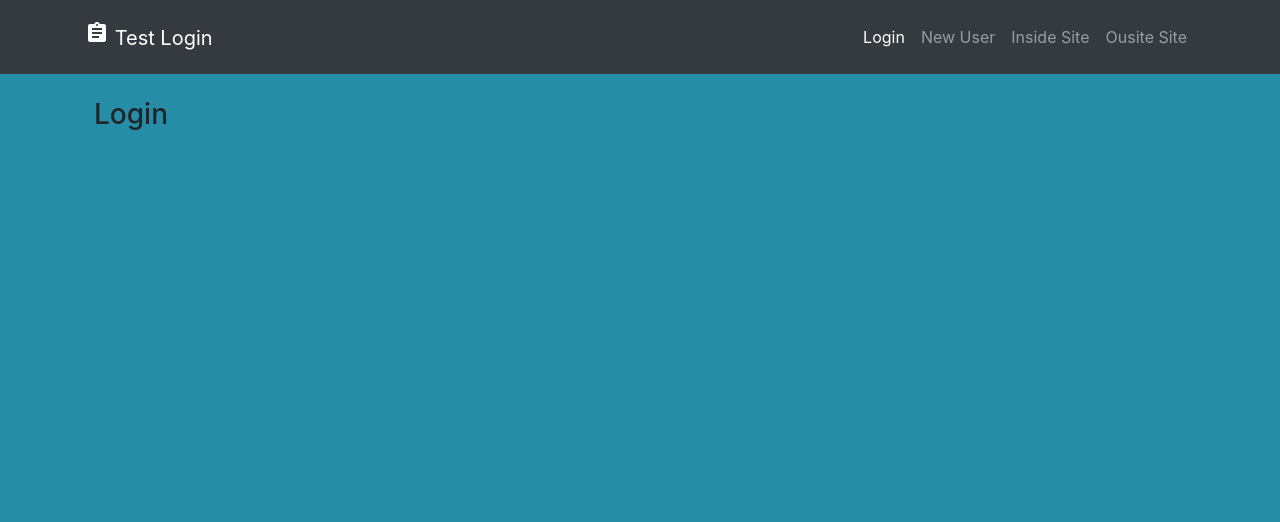
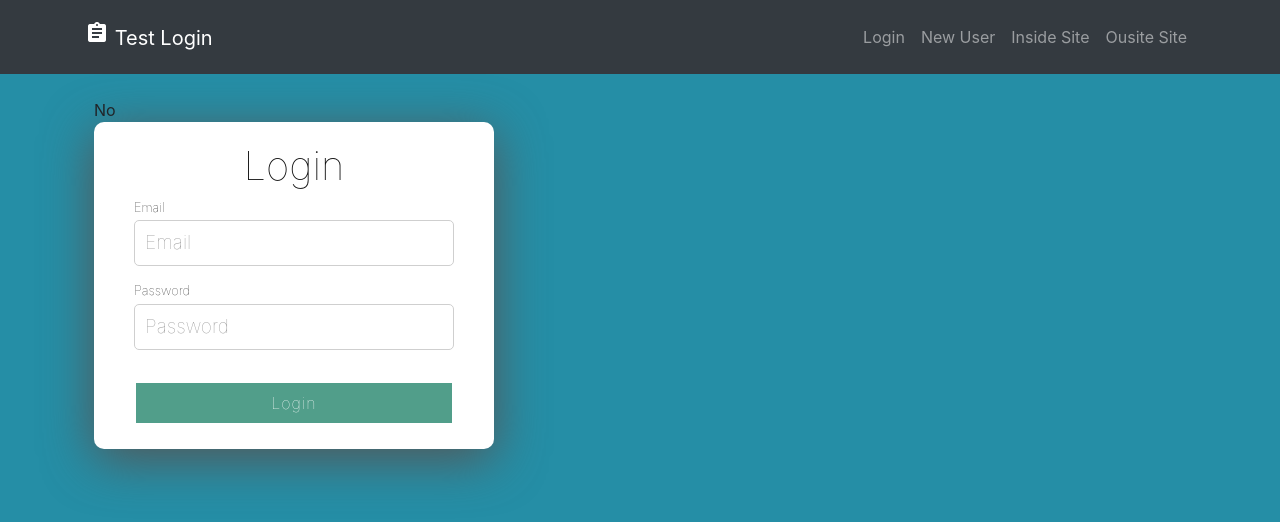
Before and after one commit to gabrielyoshy/AppLogin, a React (Create React App) app in the folder frontend/: page /login in a window 1280 px wide. Shown: the top 522 px of the page. Built offline with nearby package versions, Linux system fonts and the light colour scheme; the HTML template or start-up script is replaced by a standard one.

Commit message:
Subir a git

```diff
--- a/frontend/src/App.js
+++ b/frontend/src/App.js
@@ -1,27 +1,18 @@
 import React from 'react';
-import 'bootstrap/dist/css/bootstrap.min.css'
-import { BrowserRouter as Router, Route } from 'react-router-dom'
-
-import Navigation from './components/Navigation'
-import CreateUser from './components/CreateUser'
-import Login from './components/Login'
-import SiteIn from './components/SiteIn'
-import SiteOut from './components/SiteOut'
-
+import 'bootstrap/dist/css/bootstrap.min.css';
 import './App.css';
 
+import Main from './components/main.js';
+
+
 function App() {
+
+
+
   return (
-    <Router>
-      <Navigation />
-      <div className="container p-4">
+    <Main>
 
-        <Route path="/new" component={CreateUser} />
-        <Route path="/login" component={Login} />
-        <Route path="/in" component={SiteIn} />
-        <Route path="/out" component={SiteOut} />
-      </div>
-    </Router>
+    </Main>
   );
 }
 
--- a/frontend/src/components/CreateUser.js
+++ b/frontend/src/components/CreateUser.js
@@ -1,6 +1,8 @@
 import React, { Component } from 'react'
 import axios from 'axios'
 import "../App.css"
+
+import { Redirect } from 'react-router-dom';
 
 //validación de form
 const emailRegex = RegExp(
@@ -60,11 +62,14 @@ export default class CreateUser extends Component {
             Password: ${this.state.password}
             resto: ${JSON.stringify(this.state)}
           `);
-            axios.post('http://localhost:4000/users', {
+            axios.post('http://localhost:4000/signup', {
                 name: this.state.name,
                 password: this.state.password,
                 email: this.state.email
-            });
+            }).then(res => {
+                console.log(res);
+                console.log(res.data);
+              });
             this.setState({
                 name: '',
                 email: '',
@@ -98,7 +103,7 @@ export default class CreateUser extends Component {
                 break;
         }
 
-        this.setState({ formErrors, [name]: value }, () => console.log(this.state));
+        this.setState({ formErrors, [name]: value });
     };
 
     render() {
@@ -115,6 +120,7 @@ export default class CreateUser extends Component {
                             placeholder="Name"
                             type="text"
                             name="name"
+                            value= {this.state.name}
                             noValidate
                             onChange={this.handleChange}
                         />
--- a/frontend/src/components/Login.js
+++ b/frontend/src/components/Login.js
@@ -1,10 +1,87 @@
 import React, { Component } from 'react'
 import axios from 'axios'
+import "../App.css"
+
+
 
 export default class Login extends Component {
+    state = {
+        email: '',
+        password: '',
+        rta:{},
+        formErrors: {
+            name: "",
+            email: "",
+            password: ""
+        },
+    }
+
+    handleSubmit = e => {
+        e.preventDefault();
+        console.log(this.state);
+
+         axios.post('http://localhost:4000/signin', {
+                password: this.state.password,
+                email: this.state.email
+            }).then(res => {
+                console.log(res);
+                console.log(res.data);
+                console.log(this.state.setUser);
+
+                this.props.setUser(res)
+
+                this.setState({
+                    rta: res.data
+                });
+            });
+        console.log({message:'el resultado es', res: this.state.rta });
+
+
+
+
+
+    };
+
+    handleChange = e => {
+        e.preventDefault();
+        const { name, value } = e.target;
+        this.setState({[name]: value });
+    };
+
+
+
+
     render() {
         return (
-            <h3>Login</h3>
+            <div className="form-wrapper">
+                <h1>Login</h1>
+                <form onSubmit={this.handleSubmit} noValidate>
+                    <div className="email">
+                        <label htmlFor="email">Email</label>
+                        <input
+                            placeholder="Email"
+                            type="email"
+                            name="email"
+                            noValidate
+                            onChange={this.handleChange}
+                        />
+                    </div>
+                    <div className="password">
+                        <label htmlFor="password">Password</label>
+                        <input
+                            placeholder="Password"
+                            type="password"
+                            name="password"
+                            noValidate
+                            onChange={this.handleChange}
+                        />
+                    </div>
+                    <div className="createAccount">
+                        <button type="submit">Login</button>
+                    </div>
+                </form>
+
+            </div>
             )
         }
     }
--- a/frontend/src/components/Navigation.js
+++ b/frontend/src/components/Navigation.js
@@ -1,5 +1,5 @@
 import React, { Component } from 'react'
-import { Link } from 'react-router-dom'
+import { Link, Redirect } from 'react-router-dom'
 
 export default class Navigation extends Component {
     render() {
@@ -15,7 +15,7 @@ export default class Navigation extends Component {
                     </button>
                     <div className="collapse navbar-collapse" id="navbarNav">
                         <ul className="navbar-nav ml-auto">
-                            <li className="nav-item active">
+                            <li className="nav-item">
                                 <Link to="/login" className="nav-link">Login</Link>
                             </li>
                             <li className="nav-item">
--- a/frontend/src/components/SiteIn.js
+++ b/frontend/src/components/SiteIn.js
@@ -1,5 +1,7 @@
 import React, { Component } from 'react'
 import axios from 'axios'
+
+import { Link, Redirect } from 'react-router-dom'
 
 export default class SiteIn extends Component {
 
@@ -33,17 +35,32 @@ export default class SiteIn extends Component {
     render() {
         return (
             <div className="row">
-                <div className="col-md-8">
-                    <ul className="list-group">
-                        {
-                            this.state.users.map(user => (
-                                <li className="list-group-item list-group-item-action" key={user.id} onDoubleClick={() => this.deleteUser(user.id)}>
-                                    {user.name}
-                                </li>
+                <table className="table table-dark">
+                    <thead>
+                        <tr>
+                            <th scope="col">Id</th>
+                            <th scope="col">Name</th>
+                            <th scope="col">Email</th>
+                            <th scope="col">Password</th>
+                            <th scope="col">Delete</th>
+                        </tr>
+                    </thead>
+                    <tbody>
+                        {this.state.users.map(user => (
+                            <tr>
+                                <th scope="row">{user.id}</th>
+                                <td>{user.name}</td>
+                                <td>{user.email}</td>
+                                <td>{user.password}</td>
+                                <td><button type="button" className="btn btn-danger" key={user.id} onClick={() => this.deleteUser(user.id)} >delete</button>
+                                </td>
+                            </tr>
                             ))
                         }
-                    </ul>
-                </div>
+                    </tbody>
+                </table>
+
+                {!this.props.autorizado && <Redirect to='/login' />}
             </div>
         )
     }
--- /dev/null
+++ b/frontend/src/components/main.js
@@ -0,0 +1,42 @@
+import React, { Component } from 'react'
+import { BrowserRouter as Router, Route } from 'react-router-dom'
+
+import Navigation from './Navigation'
+import CreateUser from './CreateUser'
+import Login from './Login'
+import SiteIn from './SiteIn'
+import SiteOut from './SiteOut'
+
+export default class Main extends Component {
+
+    constructor(props) {
+        super(props);
+        this.setUser = this.setUser.bind(this);
+        this.state = {
+            User_Auth:{
+                auth:false
+            }
+        }
+    }
+
+    setUser = function(res){
+        this.setState({
+            User_Auth: res.data
+        });
+    }
+
+    render() {
+        return (
+            <Router>
+                <Navigation />
+                <div className="container p-4">
+                    {this.state.User_Auth.auth ? "Yes" : "No"}
+                    <Route path="/new" component={CreateUser} />
+                    <Route path="/login" render={ (props) => <Login setUser={this.setUser} {...props} /> }/>
+                    <Route path="/in" component={ (props) => <SiteIn setUser={this.setUser} autorizado={this.state.User_Auth.auth} /> } />
+                    <Route path="/out" component={SiteOut} />
+                </div>
+            </Router>
+        )
+    }
+}
```
Also changed, not shown: 2 other files (tests, documents, lock files or other folders).
